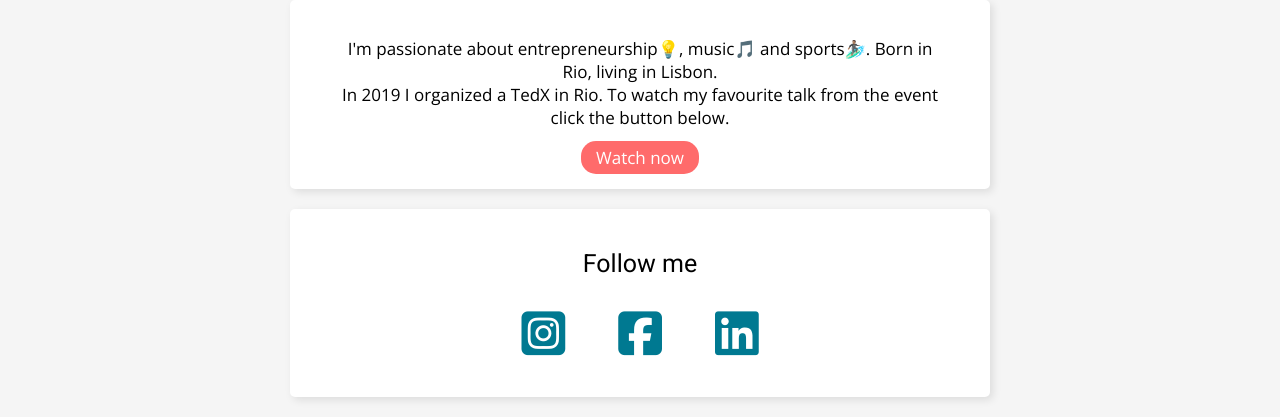
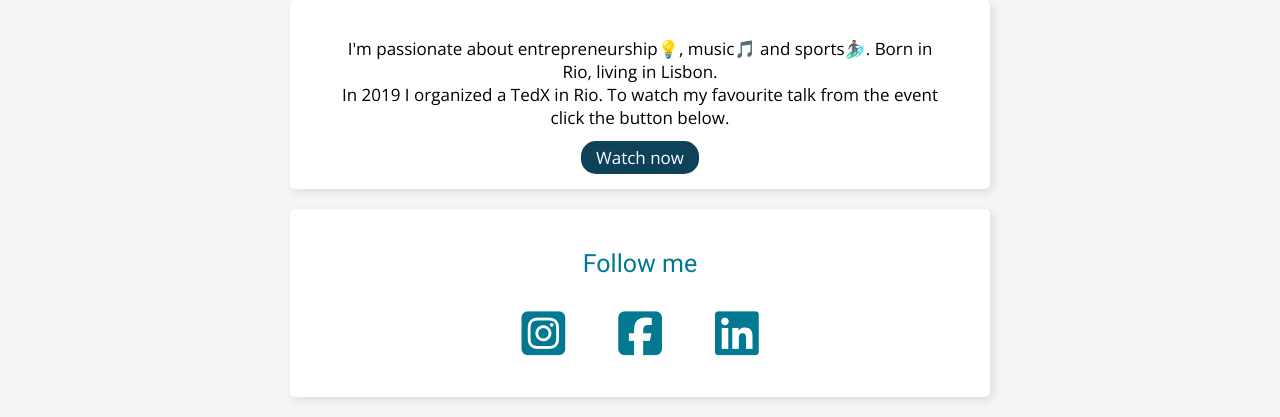
Before and after one commit to pedrofontes30/profile, a plain HTML site: page index.html in a window 1280 px wide. In both pictures the pointer is over the link "Watch now". Shown: the part 426-843 px from the top of the page. Drawn offline with nearby package versions, Linux system fonts and the light colour scheme.

Commit message:
Fixed colors

```diff
--- a/style.css
+++ b/style.css
@@ -33,7 +33,7 @@ h1 {
 }
 
 h2 {
-  color: ;
+  color: #007991;
   font-size: 25px;
   font-weight: 400;
 }
@@ -44,7 +44,7 @@ a {
 }
 
 a:hover {
-  color: #FF6B6B;
+  color: #0D4259;
 }
 
 .container {
@@ -89,7 +89,7 @@ a:hover {
 }
 
 .btn:hover {
-  background-color: #FF6B6B;
+  background-color: #0D4259;
   color: white;
 }
 
```
